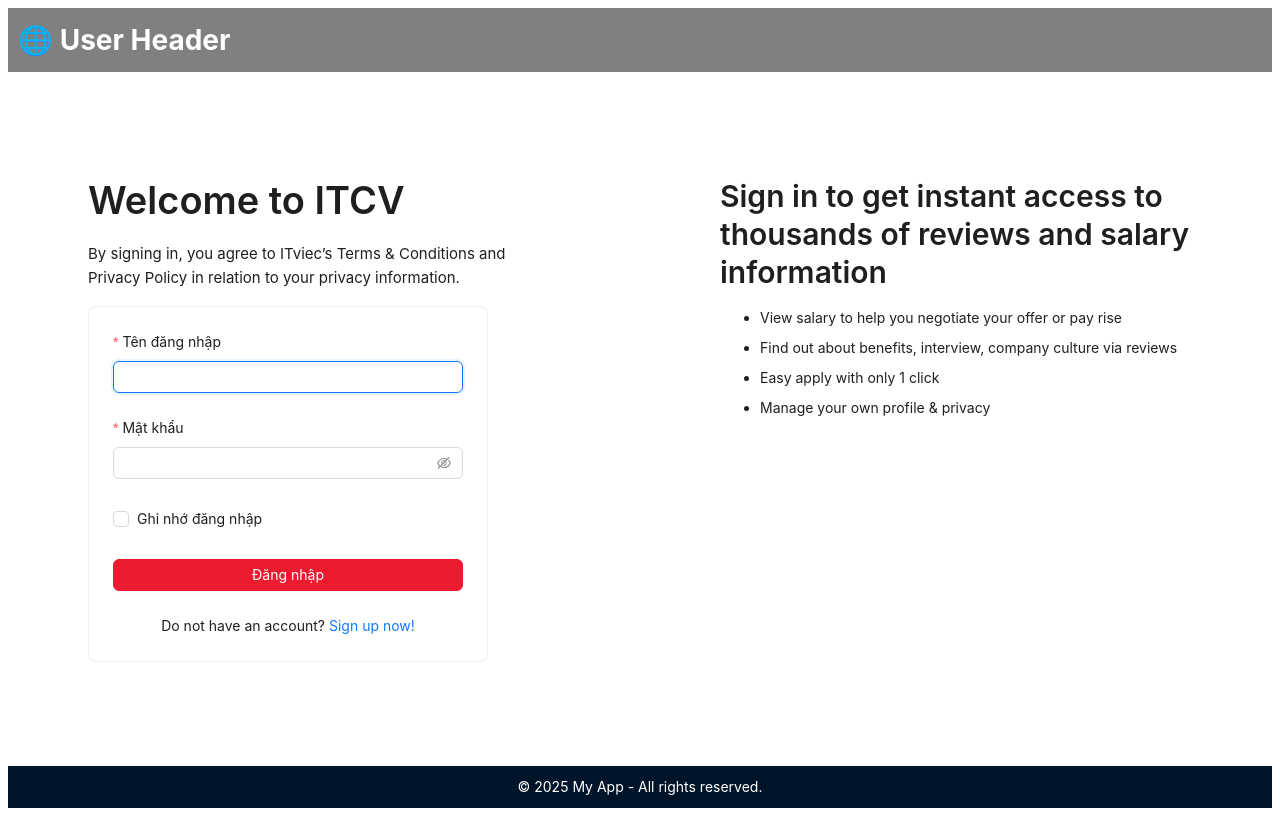
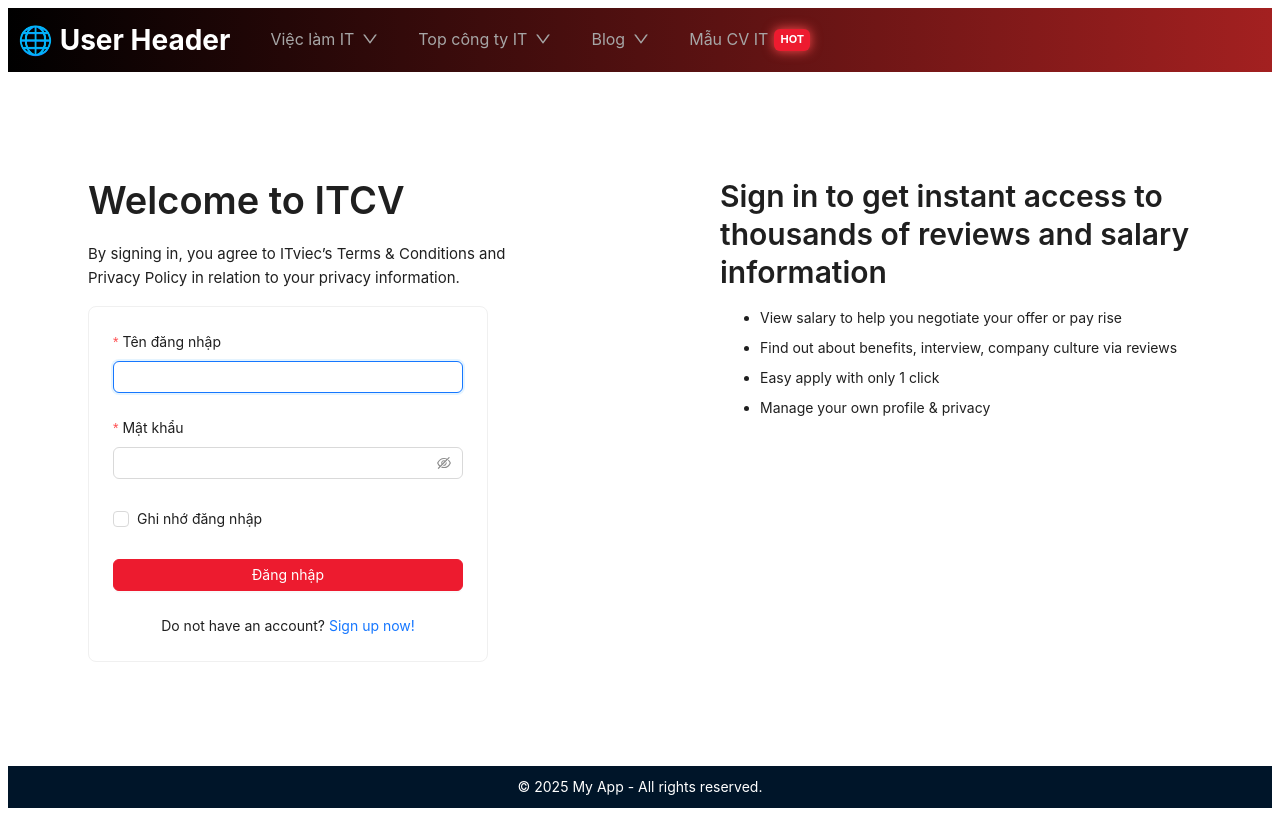
Before and after one commit to thanhhuy1234ok/agile-itcv-frontend, a React (Vite) app: page /login in a window 1280 px wide. Built offline with nearby package versions, Linux system fonts and the light colour scheme.

Commit message:
no message

```diff
--- a/src/components/layout/header/layout.header.tsx
+++ b/src/components/layout/header/layout.header.tsx
@@ -1,6 +1,9 @@
 import { useNavigate, useLocation } from 'react-router-dom';
-import { Button } from 'antd';
+import { Button, message } from 'antd';
 import { useCurrentApp } from '@/context/app.context';
+import CustomDropdown from '@/components/share/customDropdown';
+import type { MenuProps } from 'antd';
+import "@/styles/style.scss"
 
 const Header = () => {
   const navigate = useNavigate();
@@ -9,17 +12,110 @@
 
   const isLoginPage = location.pathname === '/login';
 
+  const onClick: MenuProps['onClick'] = ({key}) =>{
+    message.info(`Clicked on item ${key}`);
+  }
+
+  const items1: MenuProps['items'] = [
+    {
+      label: 'Việc làm IT theo kỹ năng',
+      key: '/kn',
+      children: [
+        { label: 'JavaScript', key: '/kn/js' },
+        { label: 'ReactJS', key: '/kn/react' },
+        { label: 'Python', key: '/kn/python' },
+      ],
+    },
+    {
+      label: 'Việc làm IT theo cấp bậc',
+      key: '/cb',
+      children: [
+        { label: 'Intern', key: '/cb/intern' },
+        { label: 'Junior', key: '/cb/junior' },
+        { label: 'Senior', key: '/cb/senior' },
+      ],
+    },
+    {
+      label: 'Việc làm IT theo công ty',
+      key: '/cty',
+      children: [
+        { label: 'FPT Software', key: '/cty/fpt' },
+        { label: 'VNG Corporation', key: '/cty/vng' },
+        { label: 'TMA Solutions', key: '/cty/tma' },
+      ],
+    },
+    {
+      label: 'Việc làm IT theo thành phố',
+      key: '/tp',
+      children: [
+        { label: 'Hồ Chí Minh', key: '/tp/hcm' },
+        { label: 'Hà Nội', key: '/tp/hn' },
+        { label: 'Đà Nẵng', key: '/tp/dn' },
+      ],
+    },
+  ];
+
+  const items2: MenuProps['items'] = [
+    {
+      label: 'Theo quy mô',
+      key: '/company/size',
+      children: [
+        { label: 'Doanh nghiệp lớn', key: '/company/size/large' },
+        { label: 'Startup', key: '/company/size/startup' },
+        { label: 'Vừa và nhỏ', key: '/company/size/sme' },
+      ],
+    },
+    {
+      label: 'Theo lĩnh vực',
+      key: '/company/field',
+      children: [
+        { label: 'Fintech', key: '/company/field/fintech' },
+        { label: 'E-commerce', key: '/company/field/ecommerce' },
+        { label: 'AI & Data', key: '/company/field/ai' },
+      ],
+    },
+    {
+      label: 'Theo vị trí',
+      key: '/company/location',
+      children: [
+        { label: 'Hồ Chí Minh', key: '/company/location/hcm' },
+        { label: 'Hà Nội', key: '/company/location/hn' },
+        { label: 'Đà Nẵng', key: '/company/location/dn' },
+      ],
+    },
+  ];
+
+  const items3: MenuProps['items'] = [
+    { label: 'Tất cả blog', key: '/blog' },
+    { label: 'Chia sẻ kinh nghiệm', key: '/blog/kinh-nghiem' },
+    { label: 'Tin tuyển dụng', key: '/blog/tuyen-dung' },
+    { label: 'Phát triển sự nghiệp', key: '/blog/su-nghiep' },
+    { label: 'Kỹ thuật lập trình', key: '/blog/code' },
+  ];
+
+
+
   return (
     <div style={{
-      background: 'grey',
+      background: 'linear-gradient(to right, #000000, #a32020)',
       padding: '10px',
       color: 'white',
       display: 'flex',
       justifyContent: 'space-between',
       alignItems: 'center'
     }}>
-      <div style={{ cursor: 'pointer' }} onClick={() => navigate('/')}>
-        <h1 style={{ margin: 0 }}>🌐 User Header</h1>
+      <div style={{ display: 'flex', alignItems: 'center', gap: 40 }}>
+        <div style={{ cursor: 'pointer' }} onClick={() => navigate('/')}>
+          <h1 style={{ margin: 0 }}>🌐 User Header</h1>
+        </div>
+
+        <CustomDropdown items={items1} onClick={onClick} label="Việc làm IT" color= "#a6a6a6" />
+        <CustomDropdown items={items2} onClick={onClick} label="Top công ty IT" color= "#a6a6a6" />
+        <CustomDropdown items={items3} onClick={onClick} label="Blog" color= "#a6a6a6" />
+        <a className="cv-link">
+          <span className="cv-text">Mẫu CV IT</span>
+          <span className="badge-hot">HOT</span>
+        </a>
       </div>
       {!isLoginPage && (
         isAuthenticated && user ? (
--- /dev/null
+++ b/src/components/share/customDropdown.tsx
@@ -0,0 +1,26 @@
+import React from "react";
+import { DownOutlined } from "@ant-design/icons"
+import { Dropdown, Space } from 'antd';
+import type { MenuProps } from 'antd';
+
+interface CustomDropdownProps{
+    items: MenuProps['items'];
+    onClick: MenuProps['onClick'];
+    label?: React.ReactNode;
+    color?: string
+}
+
+const CustomDropdown: React.FC<CustomDropdownProps> = ({items, onClick, label = 'Menu', color = 'black'}) =>{
+    return(
+        <Dropdown menu={{ items, onClick }} overlayClassName="custom-dropdown-menu">
+            <a onClick={(e) => e.preventDefault()}>
+                <Space style={{ color }}>
+                    {label}
+                    <DownOutlined />
+                </Space>
+            </a>
+        </Dropdown>
+    )
+}
+
+export default CustomDropdown
--- a/src/styles/style.scss
+++ b/src/styles/style.scss
@@ -4,6 +4,110 @@
   border-color: #ed1b2f !important;
 }
 
-.custom-form-title{
-  text-align: center
+.custom-form-title {
+  text-align: center;
 }
+
+.ant-dropdown-trigger {
+  font-size: 16px;
+
+  .ant-space {
+    transition: color 0.3s ease;
+  }
+
+  &.ant-dropdown-open .ant-space {
+    color: white !important;
+  }
+}
+
+/* MENU CHÍNH */
+.custom-dropdown-menu {
+  .ant-dropdown-menu {
+    background-color: #000 !important;
+  }
+
+  /* Item có submenu (cha) */
+  .ant-dropdown-menu-submenu-title {
+    color: #a6a6a6 !important;
+    font-size: 15px !important;
+    line-height: 40px !important;
+
+    &:hover {
+      background-color: #a6a6a6 !important;
+      color: white !important;
+
+      .ant-dropdown-menu-submenu-expand-icon svg {
+        fill: white !important;
+      }
+    }
+
+    .ant-dropdown-menu-submenu-expand-icon svg {
+      transition: fill 0.3s ease;
+    }
+  }
+
+  /* Item thường (không có submenu) */
+  .ant-dropdown-menu-item {
+    color: #a6a6a6 !important;
+    font-size: 15px !important;
+    line-height: 40px !important;
+
+    &:hover {
+      background-color: #a6a6a6 !important;
+      color: white !important;
+    }
+  }
+}
+
+/* SUBMENU CON */
+.ant-dropdown-menu-sub {
+  background-color: #000 !important;
+
+  .ant-dropdown-menu-item {
+    color: #a6a6a6 !important;
+    font-size: 15px !important;
+    line-height: 40px !important;
+
+    &:hover {
+      background-color: #a6a6a6 !important;
+      color: white !important;
+    }
+  }
+}
+
+.cv-link {
+  display: inline-flex;
+  align-items: center;
+  gap: 6px;
+  font-size: 16px;
+  color: #a6a6a6;
+  text-decoration: none;
+  transition: color 0.3s ease;
+
+  &:hover {
+    color: white;
+  }
+
+  .badge-hot {
+    padding: 2px 6px;
+    font-size: 11px;
+    font-weight: bold;
+    color: white;
+    background-color: #ed1b2f;
+    border-radius: 6px;
+    box-shadow: 0 0 6px #ed1b2f;
+    animation: pulse-border 1.2s infinite ease-in-out;
+  }
+}
+
+@keyframes pulse-border {
+  0% {
+    box-shadow: 0 0 4px #ed1b2f;
+  }
+  50% {
+    box-shadow: 0 0 12px #ff4d4f;
+  }
+  100% {
+    box-shadow: 0 0 4px #ed1b2f;
+  }
+}
```
